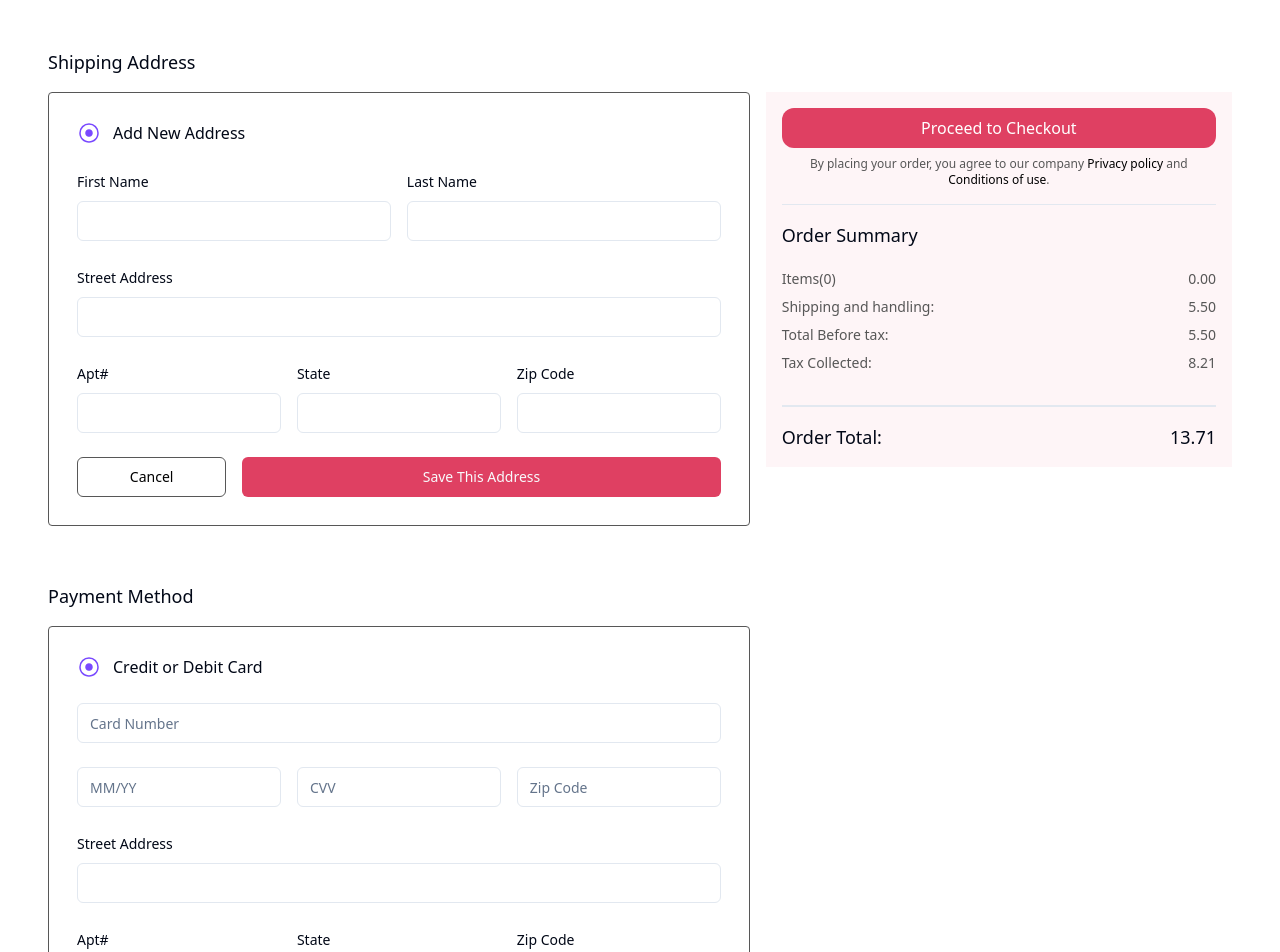
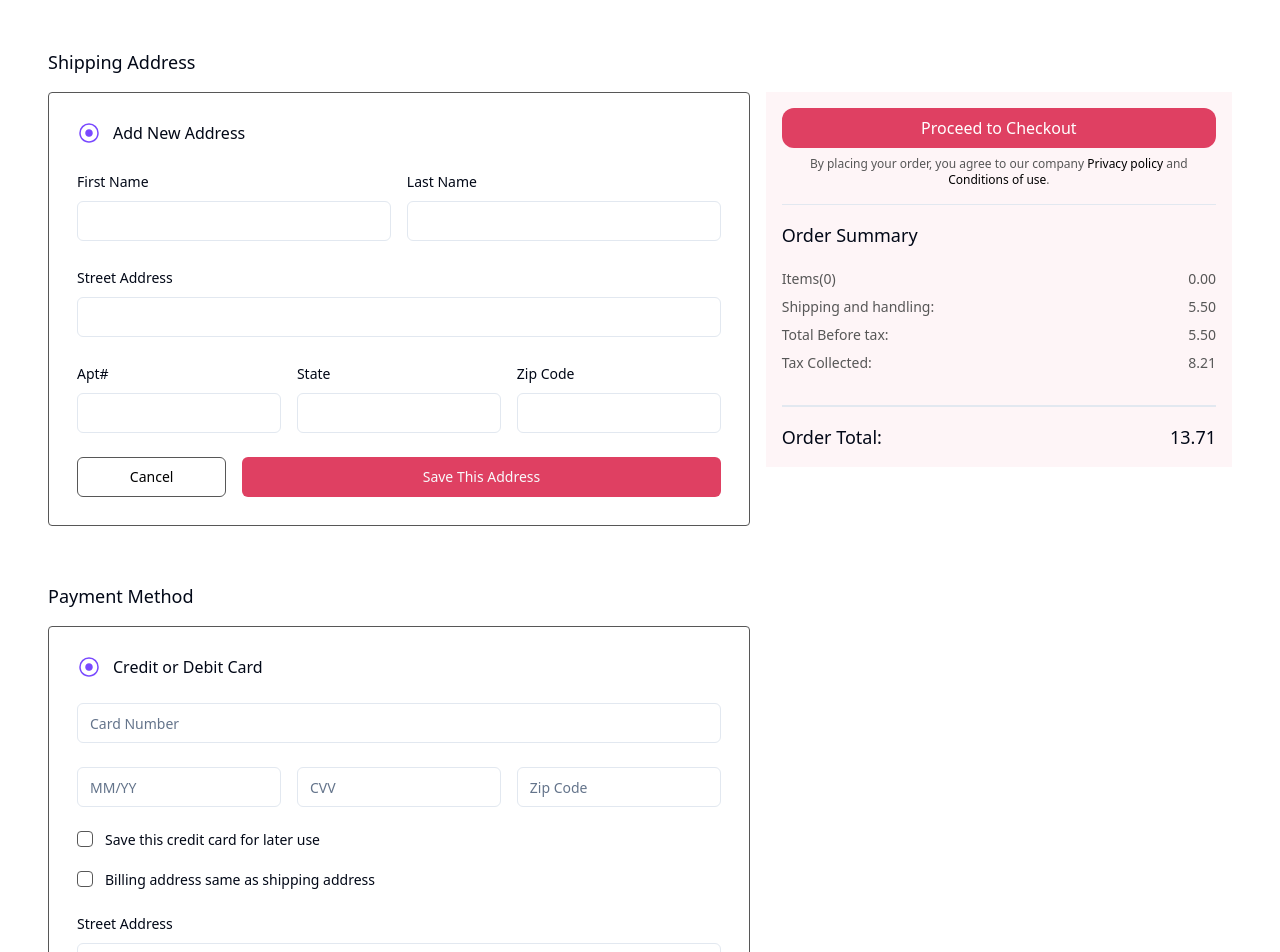
Before and after one commit to YismelR/smoothie-app, a React (Vite) app: page /check-out in a window 1280 px wide. Shown: the top 952 px of the page. Built offline with nearby package versions, Linux system fonts and the light colour scheme.

Commit message:
added the checkbox component to the payment form

```diff
--- a/src/components/ui/checkbox.tsx
+++ b/src/components/ui/checkbox.tsx
@@ -1,8 +1,8 @@
-import * as React from "react"
-import * as CheckboxPrimitive from "@radix-ui/react-checkbox"
-import { Check } from "lucide-react"
+import * as React from "react";
+import * as CheckboxPrimitive from "@radix-ui/react-checkbox";
+import { Check } from "lucide-react";
 
-import { cn } from "@/lib/utils"
+import { cn } from "@/lib/utils";
 
 const Checkbox = React.forwardRef<
   React.ElementRef<typeof CheckboxPrimitive.Root>,
@@ -11,7 +11,7 @@ const Checkbox = React.forwardRef<
   <CheckboxPrimitive.Root
     ref={ref}
     className={cn(
-      "peer h-4 w-4 shrink-0 rounded-sm border border-primary ring-offset-background focus-visible:outline-none focus-visible:ring-2 focus-visible:ring-ring focus-visible:ring-offset-2 disabled:cursor-not-allowed disabled:opacity-50 data-[state=checked]:bg-primary data-[state=checked]:text-primary-foreground",
+      "peer h-4 w-4 shrink-0 rounded-sm border border-grey-dark ring-offset-background focus-visible:outline-none focus-visible:ring-2 focus-visible:ring-ring focus-visible:ring-offset-2 disabled:cursor-not-allowed disabled:opacity-50 data-[state=checked]:bg-blue-600 data-[state=checked]:text-primary-foreground md-desktop:size-5 lg-desktop:size-7",
       className
     )}
     {...props}
@@ -22,7 +22,7 @@ const Checkbox = React.forwardRef<
       <Check className="h-4 w-4" />
     </CheckboxPrimitive.Indicator>
   </CheckboxPrimitive.Root>
-))
-Checkbox.displayName = CheckboxPrimitive.Root.displayName
+));
+Checkbox.displayName = CheckboxPrimitive.Root.displayName;
 
-export { Checkbox }
+export { Checkbox };
--- /dev/null
+++ b/src/features/checkout/CheckBox.tsx
@@ -0,0 +1,71 @@
+"use client";
+
+import { zodResolver } from "@hookform/resolvers/zod";
+import { useForm } from "react-hook-form";
+import { z } from "zod";
+
+import { Checkbox } from "@/components/ui/checkbox";
+import {
+  FormControl,
+  FormField,
+  FormItem,
+  FormLabel,
+} from "@/components/ui/form";
+
+const FormSchema = z.object({
+  creditCard: z.boolean().default(false).optional(),
+  billingAddress: z.boolean().default(false).optional(),
+});
+
+export function CheckBox() {
+  const form = useForm<z.infer<typeof FormSchema>>({
+    resolver: zodResolver(FormSchema),
+    defaultValues: {
+      creditCard: false,
+      billingAddress: false,
+    },
+  });
+
+  return (
+    <>
+      <FormField
+        control={form.control}
+        name="creditCard"
+        render={({ field }) => (
+          <FormItem className="flex flex-row items-start space-x-3 space-y-0 rounded-md md-desktop:items-center">
+            <FormControl>
+              <Checkbox
+                checked={field.value}
+                onCheckedChange={field.onChange}
+              />
+            </FormControl>
+            <div className="space-y-1 leading-none">
+              <FormLabel className="font-normal md-desktop:text-lg lg-desktop:text-2xl">
+                Save this credit card for later use
+              </FormLabel>
+            </div>
+          </FormItem>
+        )}
+      />
+      <FormField
+        control={form.control}
+        name="billingAddress"
+        render={({ field }) => (
+          <FormItem className="flex flex-row items-start space-x-3 space-y-0 rounded-md md-desktop:items-center">
+            <FormControl>
+              <Checkbox
+                checked={field.value}
+                onCheckedChange={field.onChange}
+              />
+            </FormControl>
+            <div className="space-y-1 leading-none">
+              <FormLabel className="font-normal md-desktop:text-lg lg-desktop:text-2xl">
+                Billing address same as shipping address
+              </FormLabel>
+            </div>
+          </FormItem>
+        )}
+      />
+    </>
+  );
+}
--- a/src/features/checkout/PaymentForm.tsx
+++ b/src/features/checkout/PaymentForm.tsx
@@ -17,6 +17,7 @@ import { Input } from "@/components/ui/input";
 import { toast } from "@/components/ui/use-toast";
 import useSmoothiesStore from "@/store/store";
 import bulletPoint from "@/assets/icons/bullet-point.svg";
+import { CheckBox } from "./CheckBox";
 
 const FormSchema = z.object({
   cardNumber: z
@@ -193,6 +194,7 @@ export function PaymentForm() {
             )}
           />
         </div>
+        <CheckBox />
         <FormField
           control={form.control}
           name="streetAddress"
```
